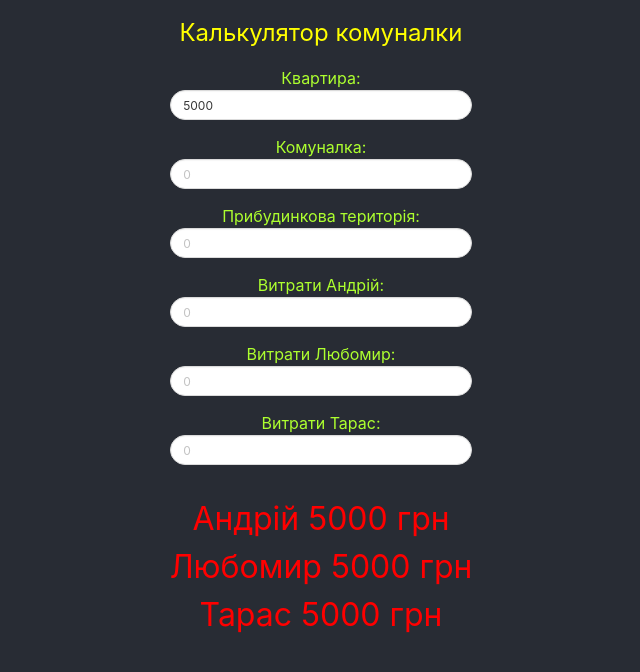
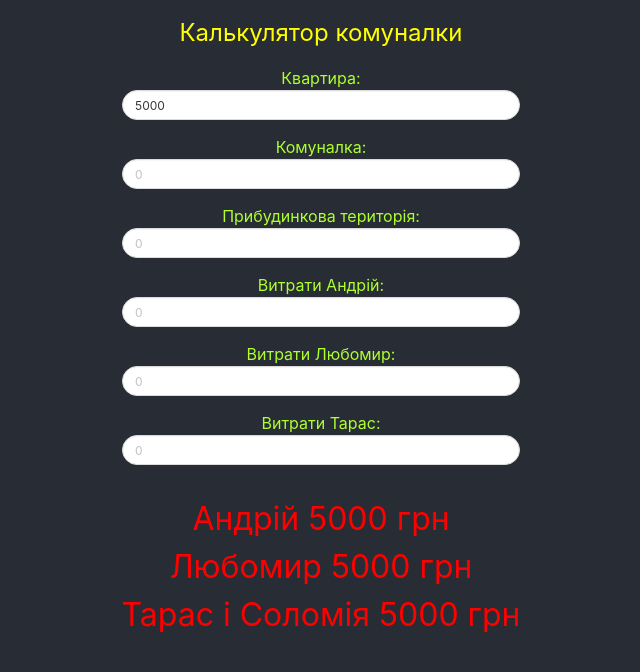
Before and after one commit to andrijdudar/calc-utility-bill, a React (Create React App) app: page / in a window 1280 px wide. Shown: the top 672 px of the page, without its empty margins (319-959 px from the left). Built offline with nearby package versions, Linux system fonts and the light colour scheme.

Commit message:
Solution

```diff
--- a/src/App.jsx
+++ b/src/App.jsx
@@ -116,12 +116,11 @@ function App() {
           <div className='result'>
             <p>Андрій {Math.ceil(calcAndrii())} грн</p>
             <p>Любомир {Math.ceil(calcLubomir())} грн</p>
-            <p>Тарас {Math.ceil(calcTaras())} грн</p>
+            <p>Тарас і Соломія {Math.ceil(calcTaras())} грн</p>
           </div>
         </div>
       </header>
     </div>
-  );
-}
+  );}
 
 export default App;
```
